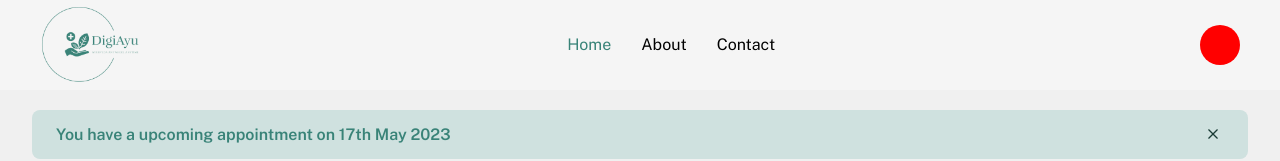
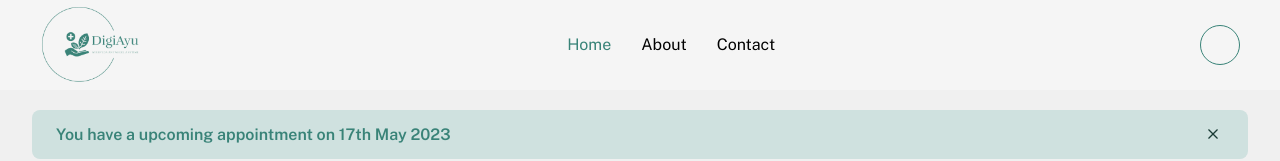
Before and after one commit to prynsh7/cherry-wallah, a React (Create React App) app: page / in a window 1280 px wide. Shown: the top 161 px of the page. Built offline with nearby package versions, Linux system fonts and the light colour scheme.

Commit message:
navbar for patient after login

```diff
--- a/src/components/Navbar/NavbarPatient.jsx
+++ b/src/components/Navbar/NavbarPatient.jsx
@@ -5,6 +5,7 @@ import { useNavigate } from "react-router-dom";
 import { ROUTES } from "../../routes/RouterConfig";
 import Button from "../Button/Button";
 import { Dropdown } from "antd";
+import {AiOutlineUser} from 'react-icons/ai'
 
 const navOptions = [
   {
@@ -20,36 +21,40 @@ const navOptions = [
     link: "/contact",
   }];
 
+
+
+
+const NavbarPatient = ({ multimenu = true, auth = false }) => {
+  const navigate = useNavigate();
+
   const items = [
     {
       key: '1',
       label: (
-        <a target="_blank" rel="noopener noreferrer" href="https://www.antgroup.com">
-          1st menu item
-        </a>
+        <Button onClick={()=>navigate(ROUTES.UserSettings)}  className={'w-full flex justify-start'} label={<div className="flex justify-start items-center gap-2"><AiOutlineUser/> Profile</div>} type="outlined"/>
       ),
     },
     {
       key: '2',
       label: (
-        <a target="_blank" rel="noopener noreferrer" href="https://www.aliyun.com">
-          2nd menu item
-        </a>
+        <Button  onClick={()=>navigate(ROUTES.UpcomingAppointment)} className={'w-full flex justify-start bg-transparent text-neutral-10'} label={'Services'}/>
       ),
     },
     {
       key: '3',
       label: (
-        <a target="_blank" rel="noopener noreferrer" href="https://www.luohanacademy.com">
-          3rd menu item
-        </a>
+        <Button  onClick={()=>navigate(ROUTES.UpcomingAppointment)} className={'w-full bg-transparent text-neutral-10'} label={'My Appointments'}/>
+      ),
+    },
+    {
+      key: '4',
+      label: (
+        <Button  onClick={()=>navigate(ROUTES.UpcomingAppointment)} className={'w-full bg-transparent text-neutral-10'} label={'History'}/>
       ),
     },
   ];
 
 
-const NavbarPatient = ({ multimenu = true, auth = false }) => {
-  const navigate = useNavigate();
   const [isAuth, setIsAuth] = useState(auth);
   const [selected, setSelected] = useState('Home');
 
@@ -102,7 +107,7 @@ const NavbarPatient = ({ multimenu = true, auth = false }) => {
                     items,
                   }}
                 >
-                <div className="w-[40px] aspect-square rounded-full bg-[red] cursor-pointer">
+                <div className="w-[40px] aspect-square rounded-full border border-1 border-primary-6 cursor-pointer">
 
                 </div>
                 </Dropdown>
```
